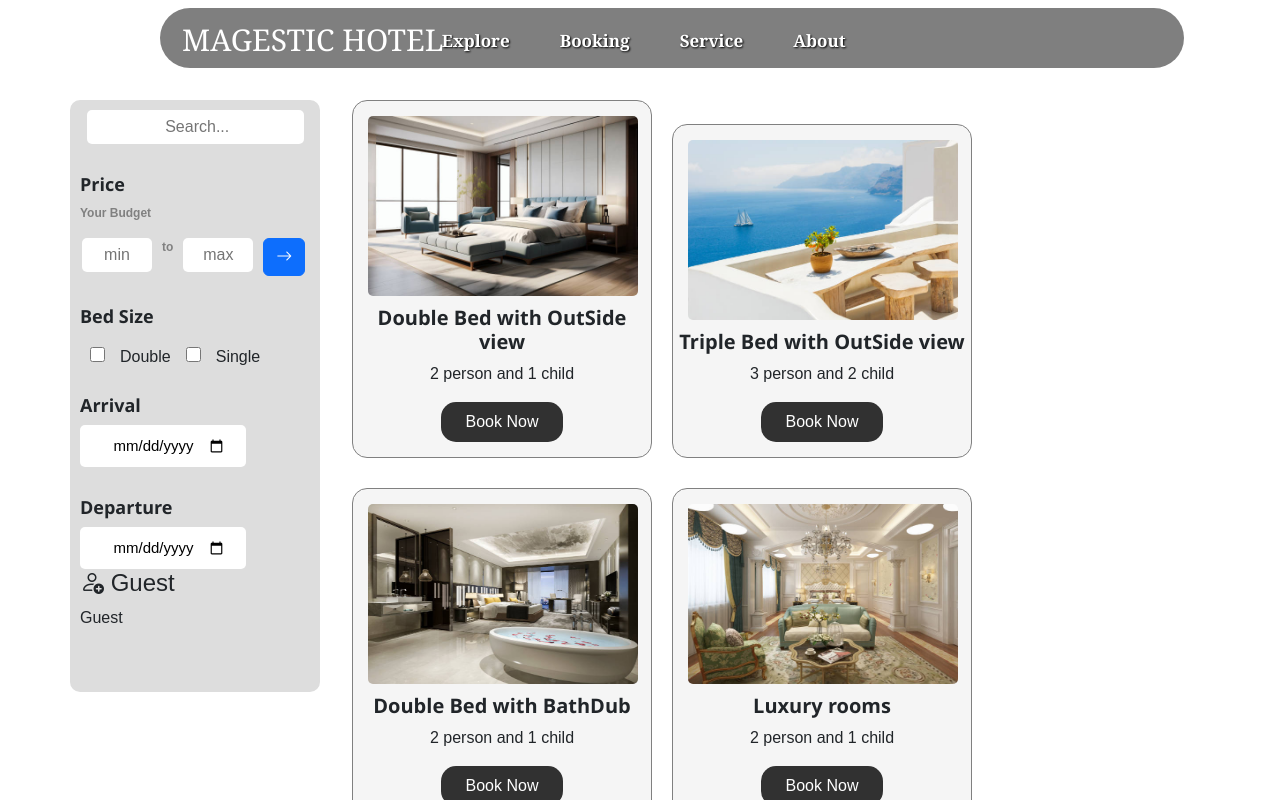
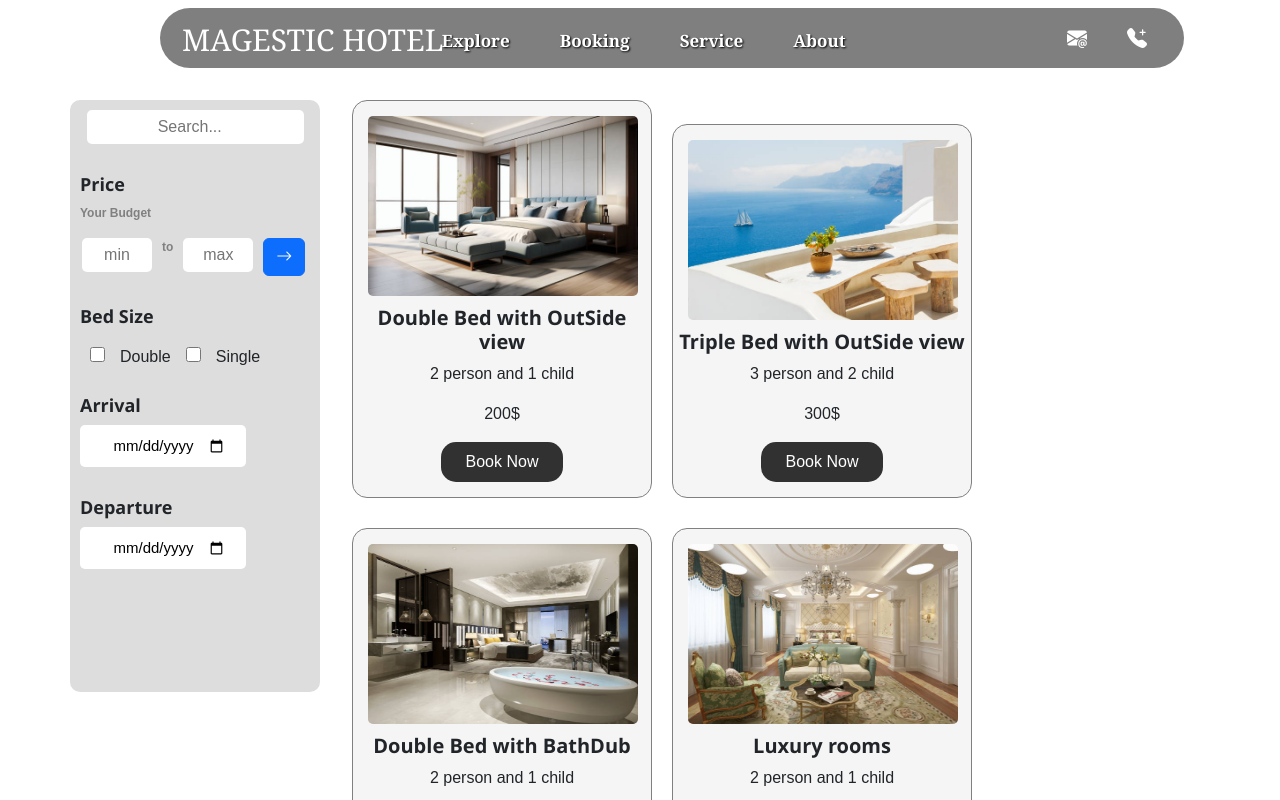
Before and after one commit to Sakthi-ram/Magestic-Hotel, a React (Vite) app: page /Bookingpage in a window 1280 px wide. Shown: the top 800 px of the page. Built offline with nearby package versions, Linux system fonts and the light colour scheme.

Commit message:
booking page filter complete

```diff
--- a/src/components/BookingPage/BookingPage.css
+++ b/src/components/BookingPage/BookingPage.css
@@ -18,6 +18,7 @@
     border: none;
     border-radius: 5px;
     margin-bottom: 10px;
+
 }
 
 /* Price Filter */
--- a/src/components/BookingPage/BookingPage.jsx
+++ b/src/components/BookingPage/BookingPage.jsx
@@ -1,4 +1,4 @@
-import React from 'react'
+import React, { useMemo, useState } from 'react'
 import '../BookingPage/BookingPage.css'
 import Doublebed from '../../assets/Hotelrooms/Rooms-1.jpg'
 import Singlebed from '../../assets/Hotelrooms/Rooms-2.jpg'
@@ -8,20 +8,43 @@ import Doublebed4 from '../../assets/Hotelrooms/Rooms-9.png'
 import Doublebed5 from '../../assets/Hotelrooms/Rooms-6.jpg'
 import Doublebed6 from '../../assets/Hotelrooms/Rooms-7.png'
 import Doublebed7 from '../../assets/Hotelrooms/Rooms-10.png'
-import About from '../About/About'
 
 const BookingPage = () => {
 
-    const cardimages=[
-        {id:1,image:Doublebed,alt:"DoubleBedRoom", name:"Double Bed with OutSide view",para:"2 person and 1 child",},
-        {id:2,image:Singlebed,alt:"TripleBedRoom", name:"Triple Bed with OutSide view",para:"3 person and 2 child",},
-        {id:3,image:Doublebed2,alt:"DoubleBedRoom", name:"Double Bed with BathDub",para:"2 person and 1 child",},
-        {id:4,image:Doublebed3,alt:"DoubleBedRoom", name:"Luxury rooms",para:"2 person and 1 child",},
-        {id:5,image:Doublebed4,alt:"DoubleBedRoom", name:"Double Bed with OutSide view",para:"2 person and 1 child",},
-        {id:6,image:Doublebed5,alt:"DoubleBedRoom", name:"Double Bed with OutSide view",para:"2 person and 1 child",},
-        {id:7,image:Doublebed6,alt:"DoubleBedRoom", name:"Quadruple Bed with OutSide view",para:"4 person and 2 child",},
-        {id:8,image:Doublebed7,alt:"DoubleBedRoom", name:"Quadruple Bed with OutSide view",para:"2 person and 1 child",}
+    const cardimages = [
+        { id: 1, image: Doublebed, alt: "DoubleBedRoom", name: "Double Bed with OutSide view", para: "2 person and 1 child", price: 200 },
+        { id: 2, image: Singlebed, alt: "TripleBedRoom", name: "Triple Bed with OutSide view", para: "3 person and 2 child", price: 300 },
+        { id: 3, image: Doublebed2, alt: "DoubleBedRoom", name: "Double Bed with BathDub", para: "2 person and 1 child", price: 200 },
+        { id: 4, image: Doublebed3, alt: "DoubleBedRoom", name: "Luxury rooms", para: "2 person and 1 child", price: 600 },
+        { id: 5, image: Doublebed4, alt: "DoubleBedRoom", name: "Double Bed with OutSide view", para: "2 person and 1 child", price: 200 },
+        { id: 6, image: Doublebed5, alt: "DoubleBedRoom", name: "Double Bed with OutSide view", para: "2 person and 1 child", price: 250 },
+        { id: 7, image: Doublebed6, alt: "DoubleBedRoom", name: "Quadruple Bed with OutSide view", para: "4 person and 2 child", price: 500 },
+        { id: 8, image: Doublebed7, alt: "DoubleBedRoom", name: "Quadruple Bed with OutSide view", para: "2 person and 1 child", price: 500 }
     ]
+
+    const [search, setsearch] = useState("");
+    const [min, setMin] = useState("");
+    const [max, setMax] = useState("");
+    const [tempMin, setTempMin] = useState("");
+    const [tempMax, setTempMax] = useState("");
+
+    const applyFilter = () => {
+        setMin(Number(tempMin));
+        setMax(Number(tempMax));
+    };
+
+    const filteruser = useMemo(() => {
+        console.log("Flitered");
+        return cardimages.filter((user) => {
+            const matchesSearch =
+                user.name.toLowerCase().includes(search.toLowerCase()) ||
+                user.para.toLowerCase().includes(search.toLowerCase())
+            const matchesPrice =
+                (!min || user.price >= min) && (!max || user.price <= max);
+
+            return matchesSearch && matchesPrice;
+        })
+    }, [search, min, max])
 
 
     return (
@@ -30,16 +53,17 @@ const BookingPage = () => {
                 <div className="container">
                     <div className="row">
                         <div className='col-sm-3 leftside'>
-                            <input type="text" className='Bookingpage-input ' placeholder=' Search...' />
+                            <input type="search" className='Bookingpage-input'
+                                value={search} onChange={(e) => setsearch(e.target.value)} placeholder=' Search...' />
                             <div className='pricefilter'>
                                 <h4>Price</h4>
                                 <p>Your Budget</p>
                                 <div className='budget'>
                                     <ul>
-                                        <li><input type="number"  placeholder='min' /></li>
+                                        <li><input type="number" placeholder='min' value={tempMin} onChange={(e) => setTempMin(e.target.value)} /></li>
                                         <li><p>to</p></li>
-                                        <li><input type="number" placeholder='max' /></li>
-                                        <li><button type='submit' className='btn btn-primary'><i className='bi bi-arrow-right'></i></button></li>
+                                        <li><input type="number" placeholder='max' value={tempMax} onChange={(e) => setTempMax(e.target.value)} /></li>
+                                        <li><button type='submit' onClick={applyFilter} className='btn btn-primary'><i className='bi bi-arrow-right'></i></button></li>
                                     </ul>
                                 </div>
                             </div>
@@ -61,25 +85,32 @@ const BookingPage = () => {
                                     <h3>Departure</h3>
                                     <input type="date" />
                                 </div>
-                                <div className="bp-person">
+                                {/* <div className="bp-person">
                                     <h4><i className='bi bi-person-add'></i> Guest</h4>
                                     <p className='guest-text'>Guest</p>
-                                </div>
+                                </div> */}
                             </div>
                         </div>
 
                         {/* Room Cards */}
-                        <div className="col-sm-9     cardpage">
-                            {cardimages.map((item)=>(
-                            <div className='bp-card' key={item.id}>
-                                <img src={item.image} alt={item.alt} />
-                                <h3>{item.name}</h3>
-                                <p>{item.para}</p>
-                                <button>Book Now</button>
 
-                            </div>
-                        ))}
+                        <div className="col-sm-9  cardpage" >
+                            {filteruser.length > 0 ? (
+                                filteruser.map((item) => (
+                                    <div className='bp-card' key={item.id} >
+                                        <img src={item.image} alt={item.alt} />
+                                        <h3>{item.name}</h3>
+                                        <p>{item.para}</p>
+                                        <p>{item.price}$</p>
+                                        <button>Book Now</button>
+
+                                    </div>
+                                ))
+                            ) : (
+                                <p>No matching rooms found.</p>)}
                         </div>
+
+
 
                     </div>
                 </div>
--- a/src/components/Navbar.jsx
+++ b/src/components/Navbar.jsx
@@ -5,7 +5,7 @@ import { NavLink, Link } from 'react-router-dom'
 import { HashLink } from 'react-router-hash-link'
 
 
-const scrollWithOffset =(offset)=> (el) => {
+const scrollWithOffset = (offset) => (el) => {
   const yCoordinate = el.getBoundingClientRect().top + window.pageYOffset;
   const yOffset = offset; //
   window.scrollTo({ top: yCoordinate + yOffset, behavior: "smooth" });
@@ -29,12 +29,16 @@ const Navbar = () => {
                   <i className={isopen ? "bi bi-x-lg" : "bi bi-filter-right"}></i>
                 </div>
                 <ul className={isopen ? 'navlinks active' : 'navlinks'}>
-                  <li><HashLink smooth  to="/#explore" scroll={scrollWithOffset(200)}>Explore</HashLink></li>
+                  <li><HashLink smooth to="/#explore" scroll={scrollWithOffset(200)}>Explore</HashLink></li>
                   <li><HashLink smooth to="/#booking" scroll={scrollWithOffset(-350)}>Booking</HashLink></li>
                   <li><HashLink smooth to="/#service" scroll={scrollWithOffset(550)}>Service</HashLink></li>
                   <li><HashLink smooth to="/#about" scroll={scrollWithOffset(1450)}>About</HashLink></li>
                 </ul>
               </nav>
+            </div>
+            <div className="col-md-4 contact">
+              <a href="mailto:sakthiramb975@gmail.com" title='sakthiramb975@gmail.com'><i class="bi bi-envelope-at-fill"></i></a>
+              <a href="tel:6380728206"title='6380728206'><i class="bi bi-telephone-plus-fill"></i></a>
             </div>
           </div>
 
--- a/src/components/style.css
+++ b/src/components/style.css
@@ -60,6 +60,20 @@
     color: rgb(98, 216, 98);
     text-shadow: none;
     font-size: 17.5px;
+}
+/* Contact  */
+.contact{
+    font-size: 20px;
+    text-align: right;
+    margin-top: 15px;
+}
+.contact i{
+    color: white;
+    padding: 15px;
+    margin-right: 10px;
+}
+.contact a{
+    text-decoration: none;
 }
 /* Home  */
 
```
